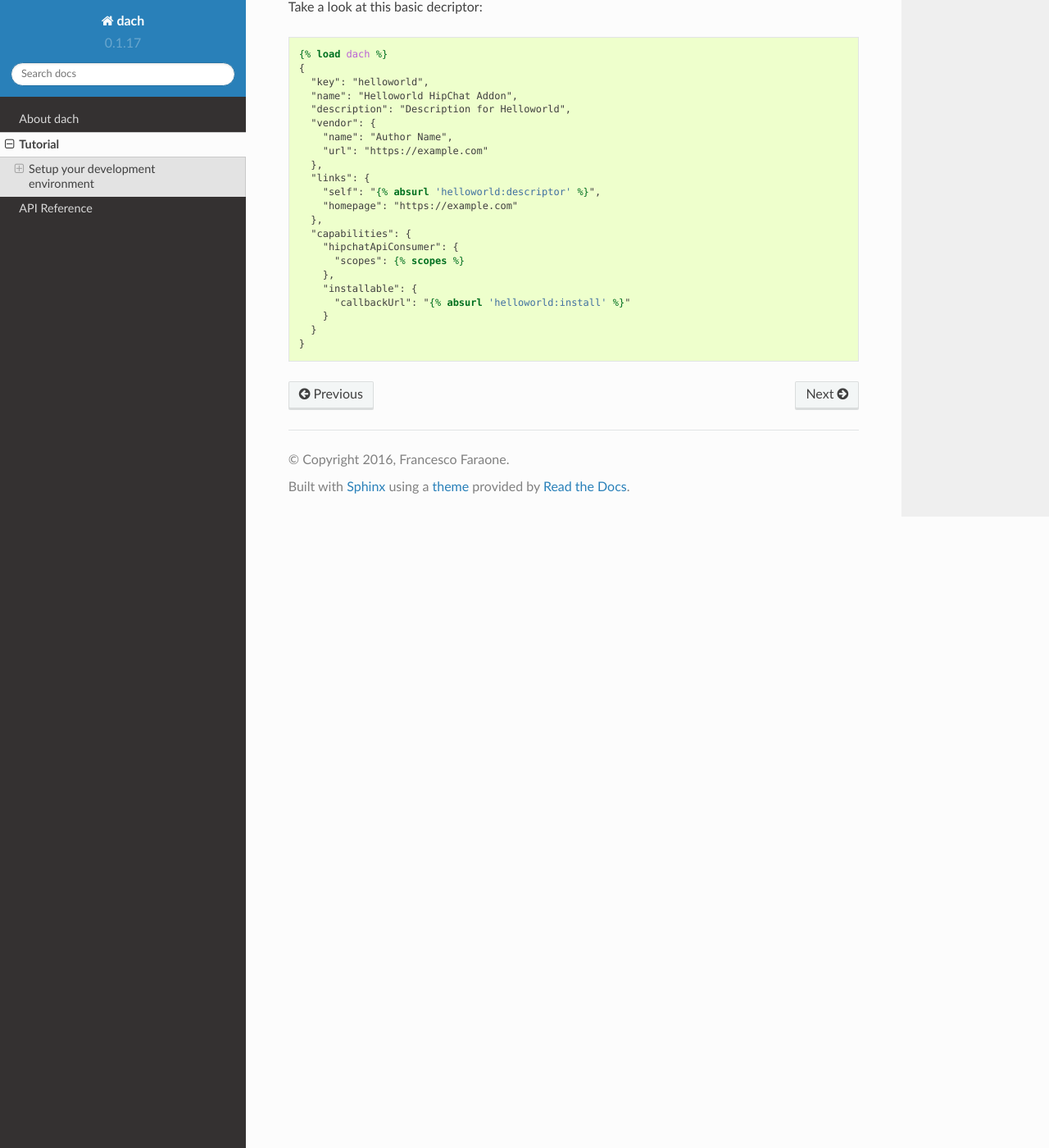
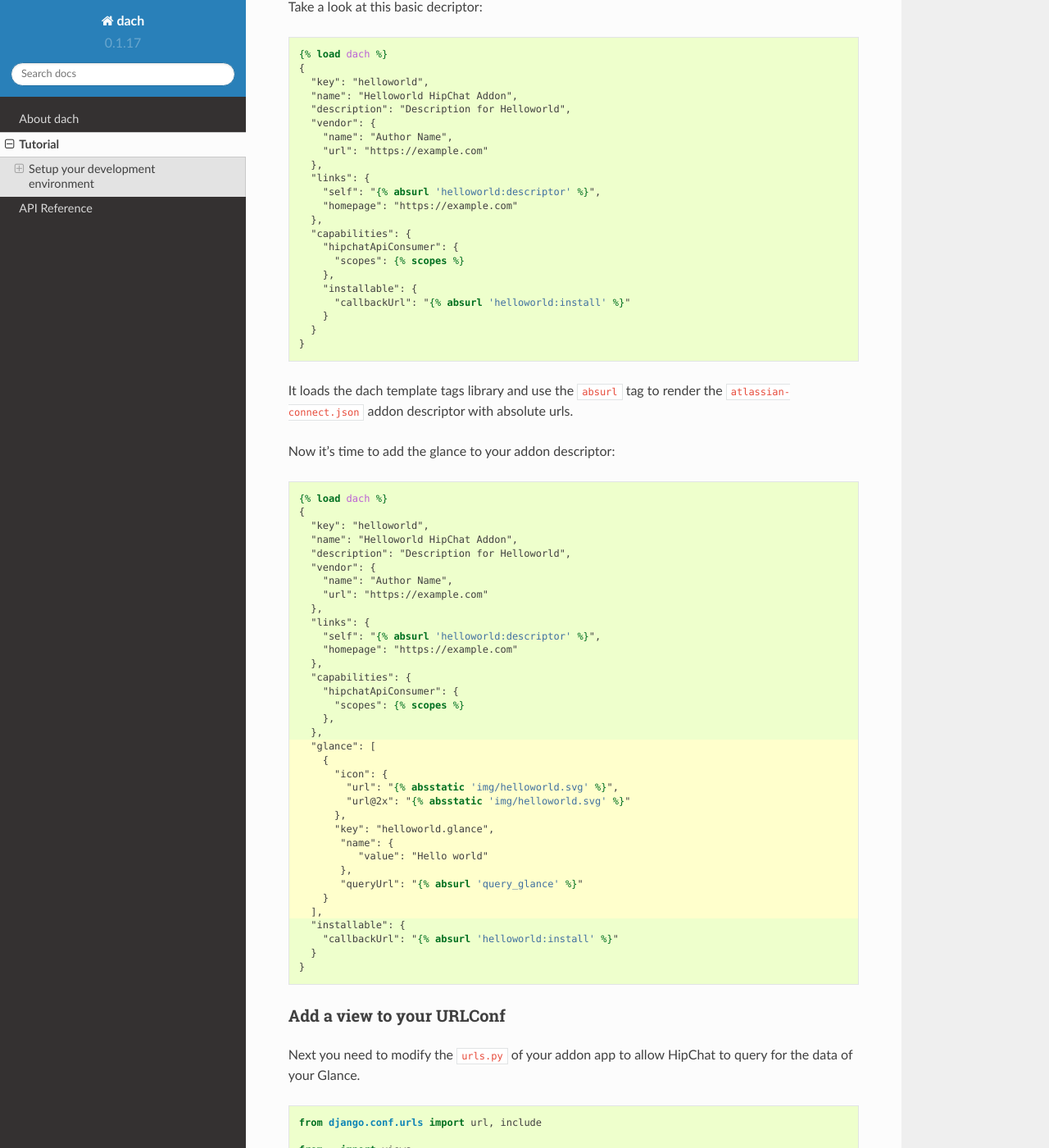
Before and after one commit to ChasiTony/dach, a Sphinx documentation site: the page built from docs/source/tutorial.rst, in a window 1280 px wide and 1400 px high, scrolled down 3122 px. Shown: the whole window at 82% size. Built offline with Sphinx 7.4.7 and the Read the Docs theme 2.0.0, drawn with Linux system fonts in a browser that asks for light colours; some of the changed text lies outside the part shown.

Commit message:
change weather to hello world

```diff
--- a/docs/source/tutorial.rst
+++ b/docs/source/tutorial.rst
@@ -123,7 +123,7 @@ The ``starthip`` command wraps the default startapp command. In addition to the
         urls.py
 
 
-The ``urls.py`` includes the dach urls to handle the installation flow for the weather addon:
+The ``urls.py`` includes the dach urls to handle the installation flow for the helloworld addon:
 
 .. code-block:: python
 
@@ -148,8 +148,8 @@ Edit your ``tutorial/urls.py`` to includes the helloworld app urls:
     ]
 
 
-Configure the weater addon
---------------------------
+Configure the helloworld addon
+------------------------------
 
 The ``starthip`` also created a basic ``atlassian-connect.json`` addon descriptor template file.
 
@@ -179,3 +179,102 @@ Take a look at this basic decriptor:
         }
       }
     }
+
+It loads the dach template tags library and use the ``absurl`` tag to
+render the ``atlassian-connect.json`` addon descriptor with absolute urls.
+
+
+Now it's time to add the glance to your addon descriptor:
+
+
+.. code-block:: html+django
+    :emphasize-lines: 19-31
+
+    {% load dach %}
+    {
+      "key": "helloworld",
+      "name": "Helloworld HipChat Addon",
+      "description": "Description for Helloworld",
+      "vendor": {
+        "name": "Author Name",
+        "url": "https://example.com"
+      },
+      "links": {
+        "self": "{% absurl 'helloworld:descriptor' %}",
+        "homepage": "https://example.com"
+      },
+      "capabilities": {
+        "hipchatApiConsumer": {
+          "scopes": {% scopes %}
+        },
+      },
+      "glance": [
+        {
+          "icon": {
+            "url": "{% absstatic 'img/helloworld.svg' %}",
+            "url@2x": "{% absstatic 'img/helloworld.svg' %}"
+          },
+          "key": "helloworld.glance",
+           "name": {
+              "value": "Hello world"
+           },
+           "queryUrl": "{% absurl 'query_glance' %}"
+        }
+      ],
+      "installable": {
+        "callbackUrl": "{% absurl 'helloworld:install' %}"
+      }
+    }
+
+
+Add a view to your URLConf
+--------------------------
+
+Next you need to modify the ``urls.py`` of your addon app to allow HipChat to query for the data of your Glance.
+
+.. code-block:: python
+
+    from django.conf.urls import url, include
+
+    from . import views
+
+    urlpatterns = [
+        url(r'^setup/', include('dach.urls', namespace='helloworld',
+                                app_name='helloworld')),
+        url(r'^query_glance$', views.query_glance, name='query_glance'),
+    ]
+
+
+Write your glance query view
+----------------------------
+
+Finally you have to write the view method to provide data to HipChat for your Glance.
+
+
+.. code-block:: python
+
+    from dach.decorators import tenant_required
+    from dach.shortcuts import dach_response
+    from dach.utils import abs_static
+
+    @tenant_required
+    def glance(request):
+        url = abs_static('img/thumbsup.svg')
+        glance_data = {
+            'label': {
+                'type': 'html',
+                'value': 'Hello world'
+            },
+            'status': {
+                'type': 'icon',
+                'value': {
+                    'url': url,
+                    'url@2x': url
+                }
+            }
+        }
+        return dach_response(glance_data)
+
+The ``@tenant_required`` decorator check for an authenticated tenant.
+The ``abs_static`` function generate an absolute url for a static asset.
+Finally the ``dach_response`` create a response object with the right content type.
```
Also changed, not shown: other parts of docs/source/tutorial.rst (+1 -1 lines).
